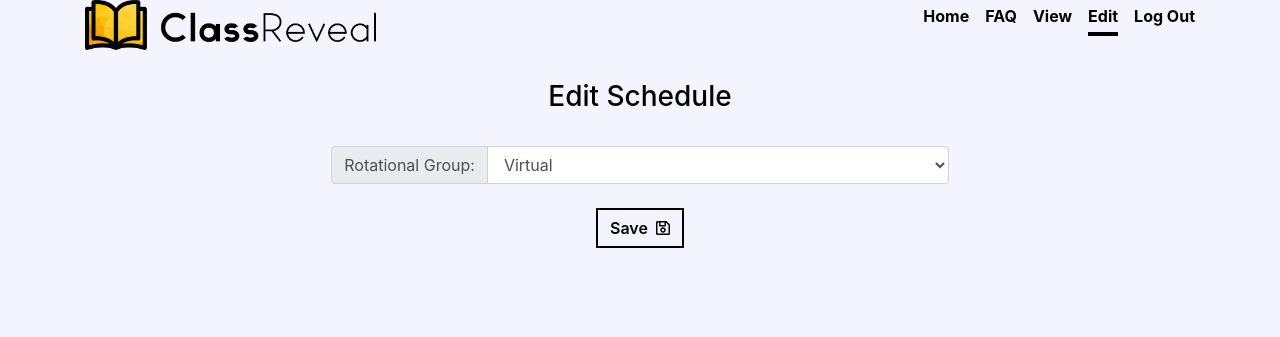
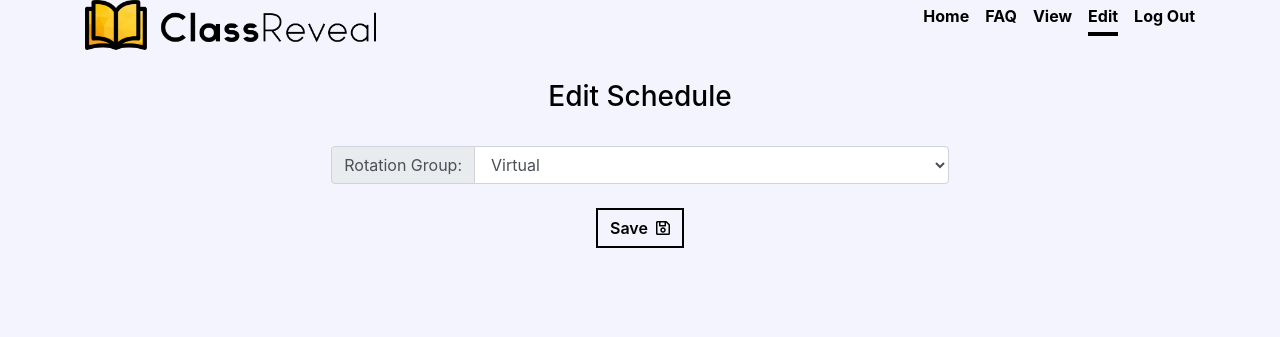
Before and after one commit to classreveal/class-reveal, a Flask app: template app/templates/edit.html in a window 1280 px wide. Shown: the part 16-353 px from the top of the page. Run offline with Flask 2, Linux system fonts and the light colour scheme; the template is opened without the code that fills it, so the values that code supplies are empty; parts of the project's set-up code (start-up, migrations or seed data) failed here and were passed over; some libraries are stand-ins or nearby versions.

Commit message:
fix: typo

```diff
--- a/app/templates/edit.html
+++ b/app/templates/edit.html
@@ -56,7 +56,7 @@
                 <form method="post">
                     <div class="input-group mb-4">
                         <div class="input-group-prepend">
-                            <span class="input-group-text">Rotational Group:</span>
+                            <span class="input-group-text">Rotation Group:</span>
                         </div>
                         <select name="virtual" class="form-control" id="virtual" required>
                             {% if virtual == 1 or virtual == 0 %}
```
